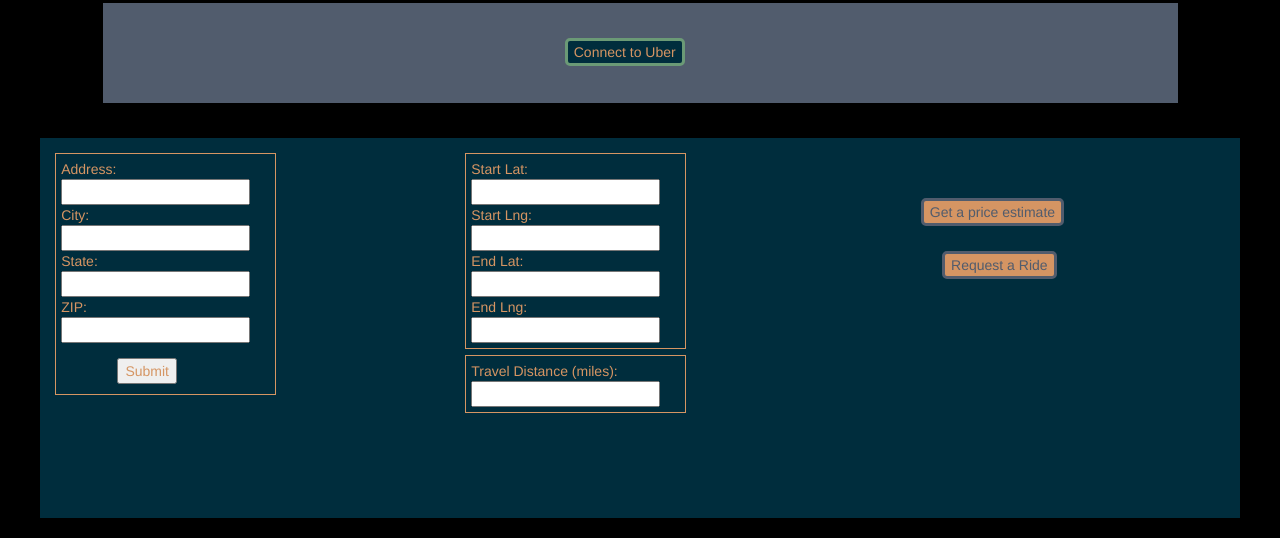
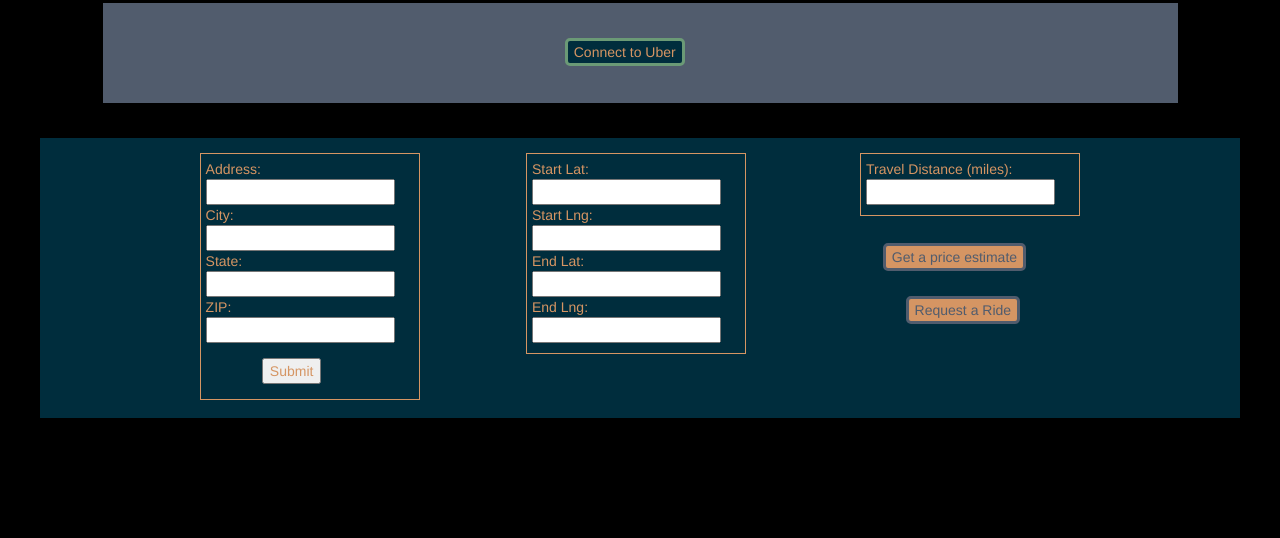
Before and after one commit to 4ked/TRNZT, a plain HTML site: page Client/index.html in a window 1280 px wide. Shown: the part 594-1132 px from the top of the page. After the commit the page ends 1032 px from the top, so only its background shows below. Drawn offline with nearby package versions, Linux system fonts and the light colour scheme; some packages are replaced by stand-ins of ours.

Commit message:
LOOKing good

```diff
--- a/Client/css/main.css
+++ b/Client/css/main.css
@@ -60,7 +60,7 @@
 *****
 ************************************/
 .footer {
-	height: 400px;
+	height: 300px;
 	background-color: #002d3d;
 	border: 10px solid black;
 	margin-bottom: 10px;
@@ -70,25 +70,27 @@
 	height: 245px;
 	color: #d59563;
 	display: inline-block;
-	margin-left: 4%;
+	margin-left: 10%;
 	margin-top: 15px;
+	float: right;
 }
 form {
 	margin: none;
 	padding: 5px;
-	border: 1px solid #d59563
+	border: 1px solid #d59563;
+	padding-bottom: 10px;
 }
 #price-estimate {
 	display: inline-block;
 	width: 100%;
-	margin-top: 60px;
+	margin-top: 30px;
 }
 #price-button {
 	background-color: #d59563;
 	color: #515c6d;
 	border: 3px solid #515c6d;
 	border-radius: 5px;
-	margin-left: 16%;
+	margin-left: 6%;
 	display: inline-block;
 }
 #ride-request {
@@ -101,7 +103,7 @@
 	color: #515c6d;
 	border: 3px solid #515c6d;
 	border-radius: 5px;
-	margin-left: 27%;
+	margin-left: 15%;
 	display: inline-block;
 }
 #address-form-button {
@@ -116,18 +118,17 @@
 ************************************/
 #endResults {
 	width: 58%;
-	height: 105px;
+	height: 200px;
 	color: #d59563;
 	display: inline-block;
-	margin-left: 4%;
 	margin-top: 15px;
+	margin-left: 20%;
 }
 #travelPrep {
 	width: 58%;
 	height: 60px;
 	color: #d59563;
 	display: inline-block;
-	margin-left: 4%;
 	margin-top: 15px;
 }
 
--- a/Client/index.html
+++ b/Client/index.html
@@ -130,14 +130,14 @@
 								<input type="text" id="endLon" readonly>
 							</form>
 						</div>
+					</div>
+					<div class="col-sm-4">
 						<div id="travelPrep">
 							<form>
 								Travel Distance (miles):
 								<input type="text" id="travelDist" readonly>
 							</form>
 						</div>
-					</div>
-					<div class="col-sm-4">
 						<div id="price-estimate">
 						<a href="https://local.info/1.2/estimates/price">
 							<button id="price-button">Get a price estimate</button>
```
